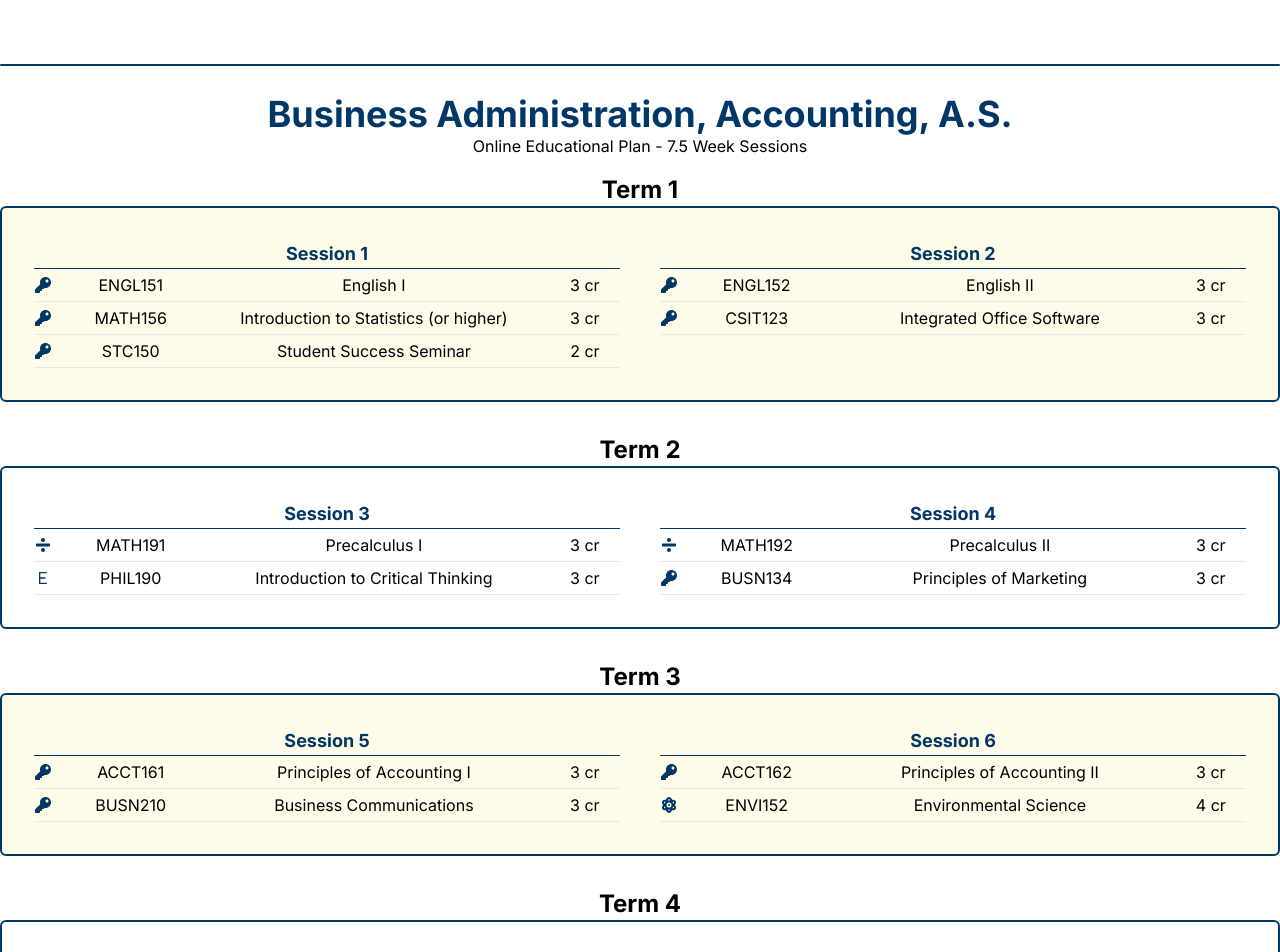
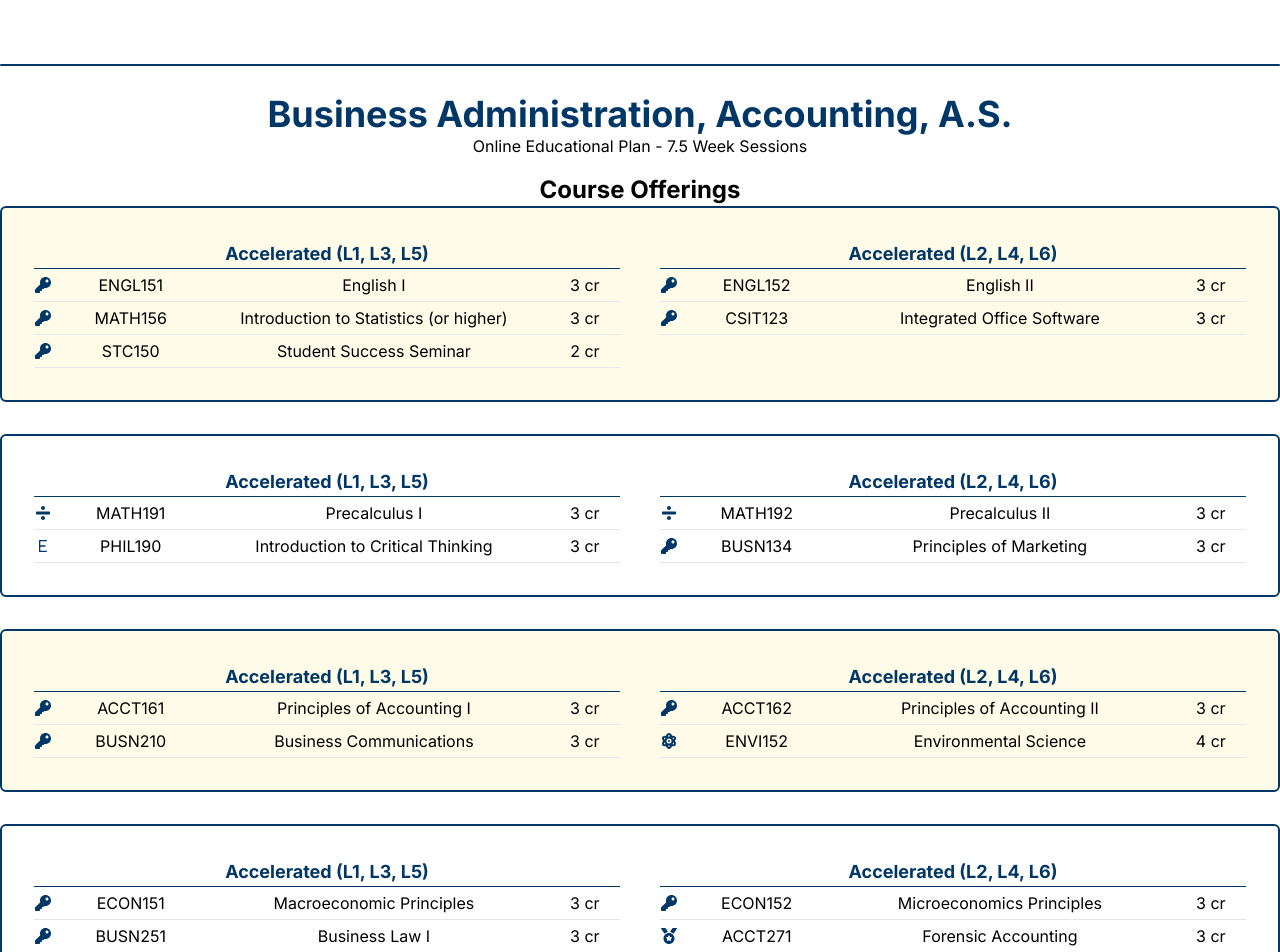
Before and after one commit to OCCeLearning/program-plans, a Next.js app: page /business-administration-accounting-as in a window 1280 px wide. Shown: the top 952 px of the page. Built offline with nearby package versions, Linux system fonts and the light colour scheme.

Commit message:
changed terminology

```diff
--- a/data/programs.json
+++ b/data/programs.json
@@ -10,10 +10,10 @@
       "pdf": "https://media.ocean.edu/files/elearning/Academics/plans/as.ba.online.pdf",
       "terms": [
         {
-          "title": "Term 1",
+          "title": "Course Offerings",
           "sessions": [
             {
-              "title": "Session 1",
+              "title": "Accelerated (L1, L3, L5)",
               "courses": [
                 {
                   "icons": ["key"],
@@ -36,7 +36,7 @@
               ]
             },
             {
-              "title": "Session 2",
+              "title": "Accelerated (L2, L4, L6)",
               "courses": [
                 {
                   "icons": ["key"],
@@ -55,10 +55,10 @@
           ]
         },
         {
-          "title": "Term 2",
+          "title": "",
           "sessions": [
             {
-              "title": "Session 3",
+              "title": "Accelerated (L1, L3, L5)",
               "courses": [
                 {
                   "icons": ["gmat"],
@@ -75,7 +75,7 @@
               ]
             },
             {
-              "title": "Session 4",
+              "title": "Accelerated (L2, L4, L6)",
               "courses": [
                 {
                   "icons": ["gscl"],
@@ -94,10 +94,10 @@
           ]
         },
         {
-          "title": "Term 3",
+          "title": "",
           "sessions": [
             {
-              "title": "Session 5",
+              "title": "Accelerated (L1, L3, L5)",
               "courses": [
                 {
                   "icons": ["key"],
@@ -114,7 +114,7 @@
               ]
             },
             {
-              "title": "Session 6",
+              "title": "Accelerated (L2, L4, L6)",
               "courses": [
                 {
                   "icons": ["key"],
@@ -133,10 +133,10 @@
           ]
         },
         {
-          "title": "Term 4",
+          "title": "",
           "sessions": [
             {
-              "title": "Session 7",
+              "title": "Accelerated (L1, L3, L5)",
               "courses": [
                 {
                   "icons": ["key"],
@@ -153,7 +153,7 @@
               ]
             },
             {
-              "title": "Session 8",
+              "title": "Accelerated (L2, L4, L6)",
               "courses": [
                 {
                   "icons": ["key"],
@@ -172,10 +172,10 @@
           ]
         },
         {
-          "title": "Term 5",
+          "title": "",
           "sessions": [
             {
-              "title": "Session 9",
+              "title": "Accelerated (L1, L3, L5)",
               "courses": [
                 {
                   "icons": ["key"],
@@ -204,10 +204,10 @@
       "pdf": "",
       "terms": [
         {
-          "title": "Term 1",
+          "title": "Course Offerings",
           "sessions": [
             {
-              "title": "Session 1",
+              "title": "Accelerated (L1, L3, L5)",
               "courses": [
                 {
                   "icons": ["key"],
@@ -230,7 +230,7 @@
               ]
             },
             {
-              "title": "Session 2",
+              "title": "Accelerated (L2, L4, L6)",
               "courses": [
                 {
                   "icons": ["key"],
@@ -249,10 +249,10 @@
           ]
         },
         {
-          "title": "Term 2",
+          "title": "",
           "sessions": [
             {
-              "title": "Session 3",
+              "title": "Accelerated (L1, L3, L5)",
               "courses": [
                 {
                   "icons": ["gmat"],
@@ -269,7 +269,7 @@
               ]
             },
             {
-              "title": "Session 4",
+              "title": "Accelerated (L2, L4, L6)",
               "courses": [
                 {
                   "icons": ["gmat"],
@@ -288,10 +288,10 @@
           ]
         },
         {
-          "title": "Term 3",
+          "title": "",
           "sessions": [
             {
-              "title": "Session 5",
+              "title": "Accelerated (L1, L3, L5)",
               "courses": [
                 {
                   "icons": ["key"],
@@ -308,7 +308,7 @@
               ]
             },
             {
-              "title": "Session 6",
+              "title": "Accelerated (L2, L4, L6)",
               "courses": [
                 {
                   "icons": ["key"],
@@ -327,10 +327,10 @@
           ]
         },
         {
-          "title": "Term 4",
+          "title": "",
           "sessions": [
             {
-              "title": "Session 7",
+              "title": "Accelerated (L1, L3, L5)",
               "courses": [
                 {
                   "icons": ["key"],
@@ -347,7 +347,7 @@
               ]
             },
             {
-              "title": "Session 8",
+              "title": "Accelerated (L2, L4, L6)",
               "courses": [
                 {
                   "icons": ["key"],
@@ -366,10 +366,10 @@
           ]
         },
         {
-          "title": "Term 5",
+          "title": "",
           "sessions": [
             {
-              "title": "Session 9",
+              "title": "Accelerated (L1, L3, L5)",
               "courses": [
                 {
                   "icons": ["key"],
@@ -398,10 +398,10 @@
       "pdf": "https://media.ocean.edu/files/elearning/Academics/plans/as.ba.scm.online.pdf",
       "terms": [
         {
-          "title": "Term 1",
+          "title": "Course Offerings",
           "sessions": [
             {
-              "title": "Session 1",
+              "title": "Accelerated (L1, L3, L5)",
               "courses": [
                 {
                   "icons": ["key"],
@@ -424,7 +424,7 @@
               ]
             },
             {
-              "title": "Session 2",
+              "title": "Accelerated (L2, L4, L6)",
               "courses": [
                 {
                   "icons": ["key"],
@@ -443,10 +443,10 @@
           ]
         },
         {
-          "title": "Term 2",
+          "title": "",
           "sessions": [
             {
-              "title": "Session 3",
+              "title": "Accelerated (L1, L3, L5)",
               "courses": [
                 {
                   "icons": ["key"],
@@ -463,7 +463,7 @@
               ]
             },
             {
-              "title": "Session 4",
+              "title": "Accelerated (L2, L4, L6)",
               "courses": [
                 {
                   "icons": ["key"],
@@ -482,10 +482,10 @@
           ]
         },
         {
-          "title": "Term 3",
+          "title": "",
           "sessions": [
             {
-              "title": "Session 5",
+              "title": "Accelerated (L1, L3, L5)",
               "courses": [
                 {
                   "icons": ["key"],
@@ -502,7 +502,7 @@
               ]
             },
             {
-              "title": "Session 6",
+              "title": "Accelerated (L2, L4, L6)",
               "courses": [
                 {
                   "icons": ["key"],
@@ -521,10 +521,10 @@
           ]
         },
         {
-          "title": "Term 4",
+          "title": "",
           "sessions": [
             {
-              "title": "Session 7",
+              "title": "Accelerated (L1, L3, L5)",
               "courses": [
                 {
                   "icons": ["key"],
@@ -541,7 +541,7 @@
               ]
             },
             {
-              "title": "Session 8",
+              "title": "Accelerated (L2, L4, L6)",
               "courses": [
                 {
                   "icons": ["gscl"],
@@ -560,10 +560,10 @@
           ]
         },
         {
-          "title": "Term 5",
+          "title": "",
           "sessions": [
             {
-              "title": "Session 9",
+              "title": "Accelerated (L1, L3, L5)",
               "courses": [
                 {
                   "icons": ["ghum"],
@@ -598,10 +598,10 @@
       "pdf": "https://media.ocean.edu/files/elearning/Academics/plans/as.cj.online.pdf",
       "terms": [
         {
-          "title": "Term 1",
+          "title": "Course Offerings",
           "sessions": [
             {
-              "title": "Session 1",
+              "title": "Accelerated (L1, L3, L5)",
               "courses": [
                 {
                   "icons": ["key"],
@@ -624,7 +624,7 @@
               ]
             },
             {
-              "title": "Session 2",
+              "title": "Accelerated (L2, L4, L6)",
               "courses": [
                 {
                   "icons": ["key"],
@@ -643,10 +643,10 @@
           ]
         },
         {
-          "title": "Term 2",
+          "title": "",
           "sessions": [
             {
-              "title": "Session 3",
+              "title": "Accelerated (L1, L3, L5)",
               "courses": [
                 {
                   "icons": ["gmat"],
@@ -663,7 +663,7 @@
               ]
             },
             {
-              "title": "Session 4",
+              "title": "Accelerated (L2, L4, L6)",
               "courses": [
                 {
                   "icons": ["elective"],
@@ -682,10 +682,10 @@
           ]
         },
         {
-          "title": "Term 3",
+          "title": "",
           "sessions": [
             {
-              "title": "Session 5",
+              "title": "Accelerated (L1, L3, L5)",
               "courses": [
                 {
                   "icons": ["key"],
@@ -702,7 +702,7 @@
               ]
             },
             {
-              "title": "Session 6",
+              "title": "Accelerated (L2, L4, L6)",
               "courses": [
                 {
                   "icons": ["elective"],
@@ -721,10 +721,10 @@
           ]
         },
         {
-          "title": "Term 4",
+          "title": "",
           "sessions": [
             {
-              "title": "Session 7",
+              "title": "Accelerated (L1, L3, L5)",
               "courses": [
                 {
                   "icons": ["key"],
@@ -741,7 +741,7 @@
               ]
             },
             {
-              "title": "Session 8",
+              "title": "Accelerated (L2, L4, L6)",
               "courses": [
                 {
                   "icons": ["key"],
@@ -760,10 +760,10 @@
           ]
         },
         {
-          "title": "Term 5",
+          "title": "",
           "sessions": [
             {
-              "title": "Session 9",
+              "title": "Accelerated (L1, L3, L5)",
               "courses": [
                 {
                   "icons": ["pe"],
@@ -798,10 +798,10 @@
       "pdf": "https://media.ocean.edu/files/elearning/Academics/plans/as.sw.online.pdf",
       "terms": [
         {
-          "title": "Term 1",
+          "title": "Course Offerings",
           "sessions": [
             {
-              "title": "Session 1",
+              "title": "Accelerated (L1, L3, L5)",
               "courses": [
                 {
                   "icons": ["key"],
@@ -824,7 +824,7 @@
               ]
             },
             {
-              "title": "Session 2",
+              "title": "Accelerated (L2, L4, L6)",
               "courses": [
                 {
                   "icons": ["key"],
@@ -843,10 +843,10 @@
           ]
         },
         {
-          "title": "Term 2",
+          "title": "",
           "sessions": [
             {
-              "title": "Session 3",
+              "title": "Accelerated (L1, L3, L5)",
               "courses": [
                 {
                   "icons": ["gmat"],
@@ -863,7 +863,7 @@
               ]
             },
             {
-              "title": "Session 4",
+              "title": "Accelerated (L2, L4, L6)",
               "courses": [
                 {
                   "icons": ["gtec"],
@@ -882,10 +882,10 @@
           ]
         },
         {
-          "title": "Term 3",
+          "title": "",
           "sessions": [
             {
-              "title": "Session 5",
+              "title": "Accelerated (L1, L3, L5)",
               "courses": [
                 {
                   "icons": ["elective"],
@@ -902,7 +902,7 @@
               ]
             },
             {
-              "title": "Session 6",
+              "title": "Accelerated (L2, L4, L6)",
               "courses": [
                 {
                   "icons": ["pe"],
@@ -921,10 +921,10 @@
           ]
         },
         {
-          "title": "Term 4",
+          "title": "",
           "sessions": [
             {
-              "title": "Session 7",
+              "title": "Accelerated (L1, L3, L5)",
               "courses": [
                 {
                   "icons": ["key"],
@@ -947,7 +947,7 @@
               ]
             },
             {
-              "title": "Session 8",
+              "title": "Accelerated (L2, L4, L6)",
               "courses": [
                 {
                   "icons": ["key"],
@@ -966,10 +966,10 @@
           ]
         },
         {
-          "title": "Term 5",
+          "title": "",
           "sessions": [
             {
-              "title": "Session 9",
+              "title": "Accelerated (L1, L3, L5)",
               "courses": [
                 {
                   "icons": ["key"],
@@ -995,13 +995,13 @@
       "credits": 60,
       "overview": "https://catalog.ocean.edu/areas-study/behavioral-mental-health/psychology/",
       "requirements": "https://catalog.ocean.edu/areas-study/behavioral-mental-health/psychology/#programrequirementstext",
-      "pdf": "",
+      "pdf": "https://media.ocean.edu/files/elearning/Academics/plans/aa.la.psyc.online.pdf",
       "terms": [
         {
-          "title": "Term 1",
+          "title": "Course Offerings",
           "sessions": [
             {
-              "title": "Session 1",
+              "title": "Accelerated (L1, L3, L5)",
               "courses": [
                 {
                   "icons": ["key"],
@@ -1024,7 +1024,7 @@
               ]
             },
             {
-              "title": "Session 2",
+              "title": "Accelerated (L2, L4, L6)",
               "courses": [
                 {
                   "icons": ["key"],
@@ -1043,10 +1043,10 @@
           ]
         },
         {
-          "title": "Term 2",
+          "title": "",
           "sessions": [
             {
-              "title": "Session 3",
+              "title": "Accelerated (L1, L3, L5)",
               "courses": [
                 {
                   "icons": ["pe"],
@@ -1069,7 +1069,7 @@
               ]
             },
             {
-              "title": "Session 4",
+              "title": "Accelerated (L2, L4, L6)",
               "courses": [
                 {
                   "icons": ["pe"],
@@ -1088,10 +1088,10 @@
           ]
         },
         {
-          "title": "Term 3",
+          "title": "",
           "sessions": [
             {
-              "title": "Session 5",
+              "title": "Accelerated (L1, L3, L5)",
               "courses": [
                 {
                   "icons": ["pe"],
@@ -1114,7 +1114,7 @@
               ]
             },
             {
-              "title": "Session 6",
+              "title": "Accelerated (L2, L4, L6)",
               "courses": [
                 {
                   "icons": ["gmat"],
@@ -1133,10 +1133,10 @@
           ]
         },
         {
-          "title": "Term 4",
+          "title": "",
           "sessions": [
             {
-              "title": "Session 7",
+              "title": "Accelerated (L1, L3, L5)",
               "courses": [
                 {
                   "icons": ["pe"],
@@ -1153,10 +1153,10 @@
               ]
             },
             {
-              "title": "Session 8",
+              "title": "Accelerated (L2, L4, L6)",
               "courses": [
                 {
-                  "icons": ["gmat","gscl"],
+                  "icons": ["gmat", "gscl"],
                   "code": "ENVI152",
                   "title": "Environmental Science",
                   "credits": 4
--- /dev/null
+++ b/lib/utils/getLabel.js
@@ -0,0 +1,36 @@
+export const getLabel = (item) => {
+  switch (item) {
+    case 'pe':
+        return 'Program Elective'
+
+    case 'elective':
+        return 'Elective'
+
+    case 'gcom':
+        return 'Communications'
+
+    case 'gdiv':
+        return 'Diversity'
+
+    case 'ghis':
+        return 'History'
+
+    case 'ghum':
+        return 'Humanities'
+
+    case 'gmat':
+        return 'Mathematics'
+
+    case 'gscl':
+        return 'Lab Science'
+
+    case 'gsoc':
+        return 'Social Science'
+
+    case 'gtec':
+        return 'Technology'
+
+    default:
+        return 'Program Requirement'
+  }
+}
--- a/package.json
+++ b/package.json
@@ -10,9 +10,9 @@
   },
   "dependencies": {
     "autoprefixer": "10.4.14",
-    "eslint": "8.39.0",
-    "eslint-config-next": "13.3.4",
-    "next": "13.3.4",
+    "eslint": "8.41.0",
+    "eslint-config-next": "13.4.3",
+    "next": "13.4.3",
     "postcss": "8.4.23",
     "prettier": "^2.8.8",
     "react": "18.2.0",
--- a/pages/[slug].js
+++ b/pages/[slug].js
@@ -15,6 +15,7 @@ import {
 import { AiFillBank } from 'react-icons/ai'
 import { HiDesktopComputer } from 'react-icons/hi'
 import { TbLetterD, TbLetterE } from 'react-icons/tb'
+import { getLabel } from '@/lib/utils/getLabel'
 
 const inter = Inter({ subsets: ['latin'] })
 
@@ -49,7 +50,11 @@ export default function Program({ program }) {
         {terms.length > 0 &&
           terms.map((term, i) => (
             <section key={`${slug}-term-${i}`} className={`py-4`}>
-              <h2 className={`text-center text-2xl font-bold`}>{term.title}</h2>
+              {term.title && (
+                <h2 className={`text-center text-2xl font-bold`}>
+                  {term.title}
+                </h2>
+              )}
               <div
                 className={`border-2 border-ocean-blue rounded-md ${
                   i % 2 === 0 && `bg-yellow-50`
@@ -92,41 +97,7 @@ export default function Program({ program }) {
                                                 usedIcons.push(item)
                                               }
                                               const Icon = reactIcons[item]
-                                              let label
-                                              switch (item) {
-                                                case 'pe':
-                                                  label = 'Program Elective'
-                                                  break
-                                                case 'elective':
-                                                  label = 'Elective'
-                                                  break
-                                                case 'gcom':
-                                                  label = 'Communications'
-                                                  break
-                                                case 'gdiv':
-                                                  label = 'Diversity'
-                                                  break
-                                                case 'ghis':
-                                                  label = 'History'
-                                                  break
-                                                case 'ghum':
-                                                  label = 'Humanities'
-                                                  break
-                                                case 'gmat':
-                                                  label = 'Mathematics'
-                                                  break
-                                                case 'gscl':
-                                                  label = 'Lab Science'
-                                                  break
-                                                case 'gsoc':
-                                                  label = 'Social Science'
-                                                  break
-                                                case 'gtec':
-                                                  label = 'Technology'
-                                                  break
-                                                default:
-                                                  label = 'Program Requirement'
-                                              }
+                                              const label = getLabel(item)
                                               return (
                                                 <Icon
                                                   key={`${slug}-term-${i}-session-${j}-course-${k}-icon-${l}`}
@@ -180,41 +151,7 @@ export default function Program({ program }) {
                     gsoc: 'GSOC (GE Social Science)',
                     gtec: 'GTEC (GE Technological Competency or Information Literacy)',
                   }
-                  let label
-                  switch (icon) {
-                    case 'pe':
-                      label = 'Program Elective'
-                      break
-                    case 'elective':
-                      label = 'Elective'
-                      break
-                    case 'gcom':
-                      label = 'Communications'
-                      break
-                    case 'gdiv':
-                      label = 'Diversity'
-                      break
-                    case 'ghis':
-                      label = 'History'
-                      break
-                    case 'ghum':
-                      label = 'Humanities'
-                      break
-                    case 'gmat':
-                      label = 'Mathematics'
-                      break
-                    case 'gscl':
-                      label = 'Lab Science'
-                      break
-                    case 'gsoc':
-                      label = 'Social Science'
-                      break
-                    case 'gtec':
-                      label = 'Technology'
-                      break
-                    default:
-                      label = 'Program Requirement'
-                  }
+                  const label = getLabel(icon)
                   const Icon = reactIcons[icon]
                   return (
                     <li
```
Also changed, not shown: .yarnrc.yml, 1 other file (tests, documents, lock files or other folders).
